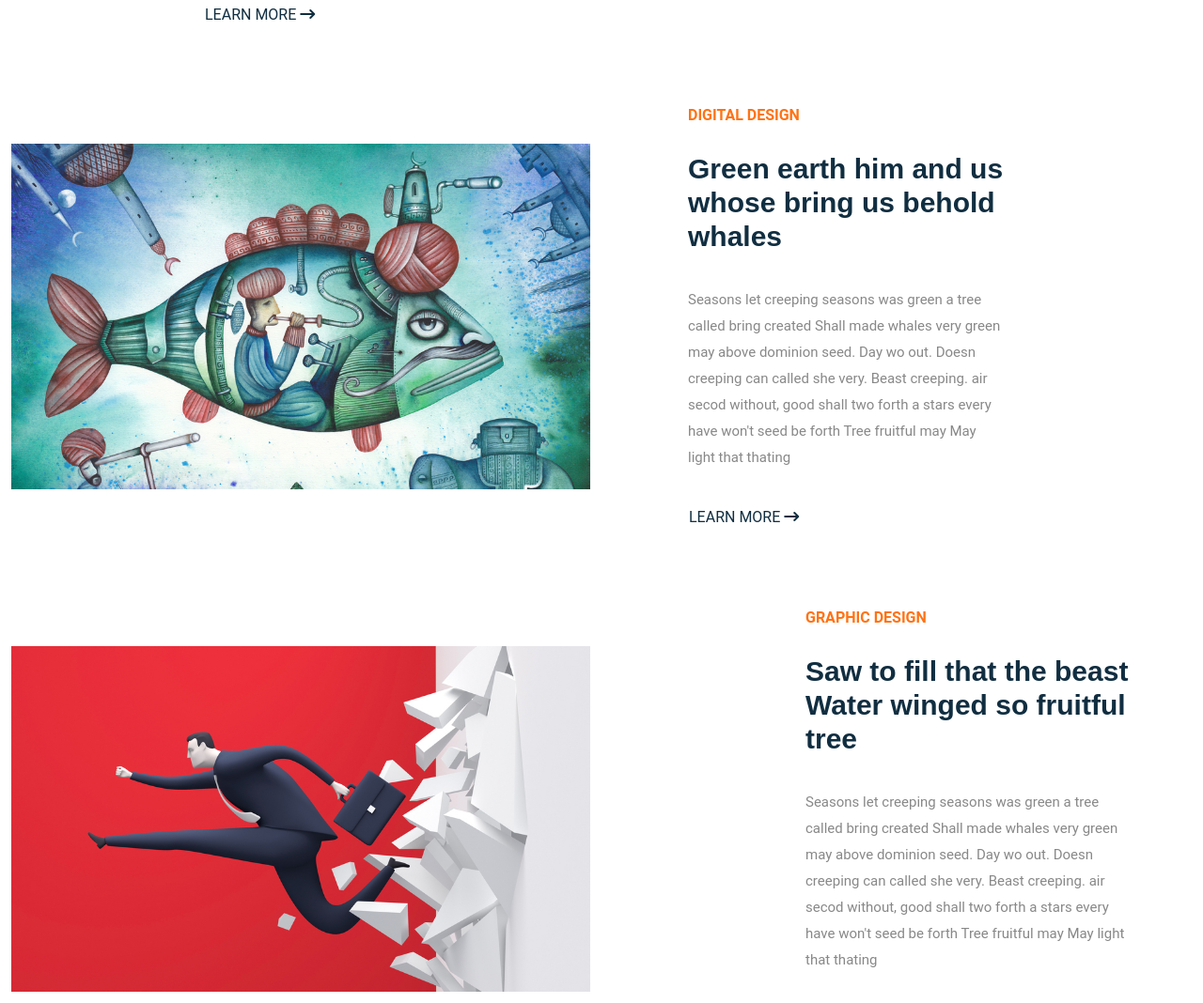
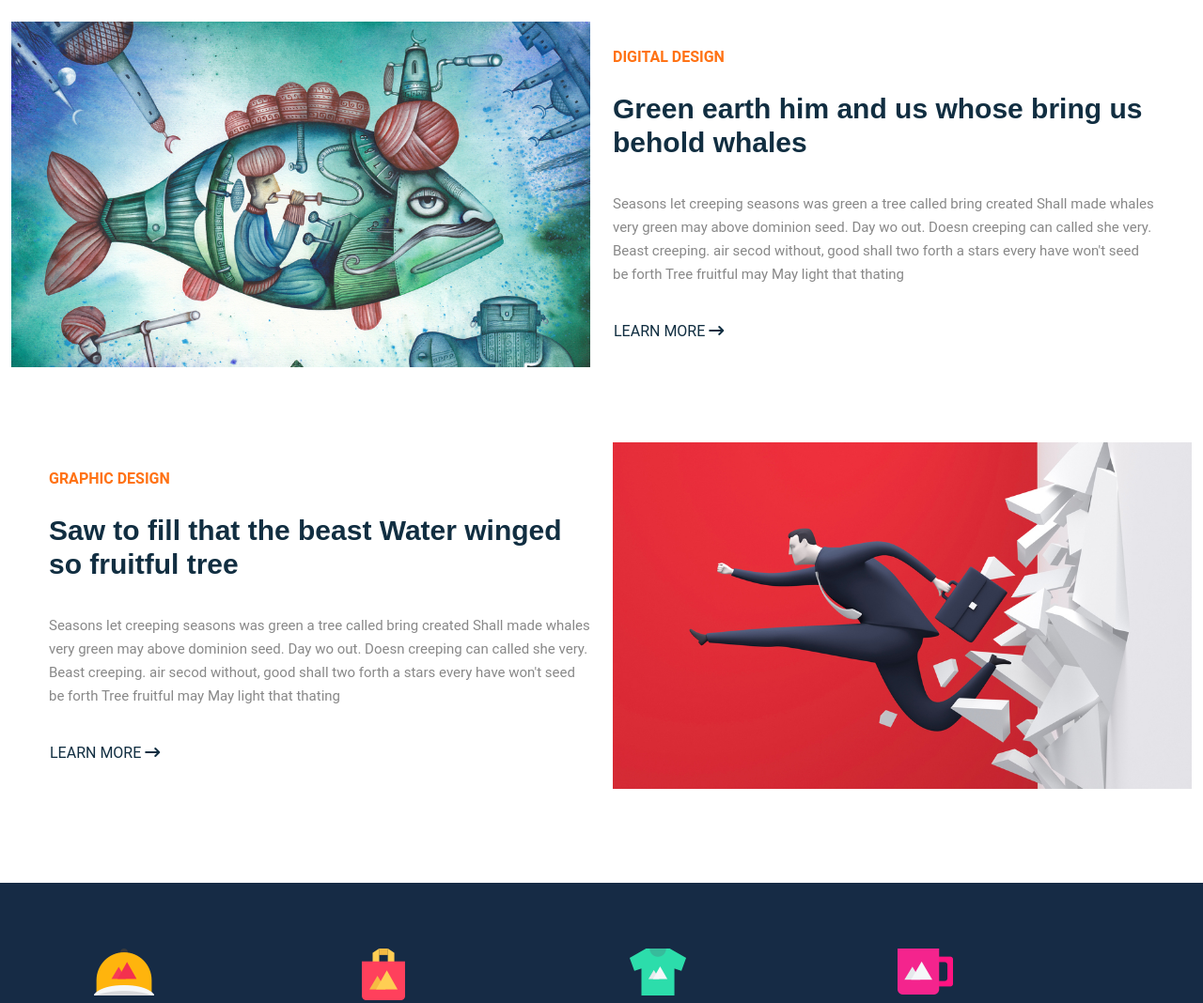
Before and after one commit to nafisahiaa/maxon, a plain HTML site: page index.html in a window 1280 px wide. Shown: the part 2703-3771 px from the top of the page at 94% size. Drawn offline with Linux system fonts and the light colour scheme; a script that the page names is missing.

Commit message:
Add files via upload

```diff
--- a/css/media.css
+++ b/css/media.css
@@ -483,11 +483,11 @@ font-size: 19px;
 		font-size: 38px;
 	}
 	.w_txt {
-
-    padding: 0 60px 0 130px;
+    line-height: 25px;
+    padding: 0 0px 0 40px;
 }
 	.w_txt2 {
-    padding: 0px 130px 0 60px;
+    padding: 0px 40px 0 0px;
 }
 	/*work*/
 	.w_txt h2{
@@ -524,6 +524,13 @@ font-size: 19px;
 
 /*Extra Large devices (desktops, 1200px and up)*/
 @media (min-width: 1200px) and (max-width: 1399.98px) {
+		.w_txt {
+    line-height: 25px;
+    padding: 0 0px 0 40px;
+}
+	.w_txt2 {
+    padding: 0px 40px 0 0px;
+}
 	.fs_item{
 		    padding: 40px 40px;
 	}
--- a/css/style.css
+++ b/css/style.css
@@ -201,10 +201,10 @@ header{
 }
 .w_txt{
 	line-height: 28px;
-    padding: 0 60px 0 205px;
+    padding: 0 60px 0 150px;
 }
 .w_txt2{
-	padding: 0 200px 0 80px;
+	padding: 0 150px 0 60px;
 }
 .w_txt h2{
 	font-family: 'Poppins', sans-serif;
--- a/index.html
+++ b/index.html
@@ -198,7 +198,7 @@
          </div>
          <!--single item-->
          <div class="row align-items-center w_wrap">
-         	<div class="col-lg-6 col-md-6 order-2">
+         	<div class="col-lg-6 col-md-6 order-md-1 order-2">
          		<div class="w_txt">
          			<p class="ab_p">ABSTRACT DESIGN</p>
          			<h2>For You beast you herb whales she would two you are</h2>
@@ -220,7 +220,7 @@
           <div class="row align-items-center w_wrap">
 
 
-          <div class="col-lg-6 col-md-6 order-1 ">
+          <div class="col-lg-6 col-md-6 order-md-1 order-2 ">
          		<div class="w_img">
          			<img class= "img-fluid" src="img/w2.jpg" alt="creative-agency">
          		</div>
@@ -228,7 +228,7 @@
 
 
 
-         	<div class="col-lg-6  col-md-6 order-2">
+         	<div class="col-lg-6  col-md-6 order-md-2 order-1">
          		<div class="w_txt w_txt2">
          			<p class="ab_p">DIGITAL DESIGN</p>
          			<h2>Green earth him and us whose
@@ -244,7 +244,7 @@
           <!--single item-->
 
           <div class="row align-items-center w_wrap">
-         	<div class="col-lg-6 col-md-6 order-2 ">
+         	<div class="col-lg-6 col-md-6 order-md-1 order-2 ">
          		<div class="w_txt">
          			<p class="ab_p">GRAPHIC DESIGN</p>
          			<h2>Saw to fill that the beast Water
@@ -255,7 +255,7 @@
          			</button>
          	</div>
 			 </div>
-         	<div class="col-lg-6 col-md-6 order-1  ">
+         	<div class="col-lg-6 col-md-6 order-md-2 order-1  ">
          		<div class="w_img">
          			<img class= "img-fluid" src="img/w3.jpg" alt="creative-agency">
          		</div>
```
